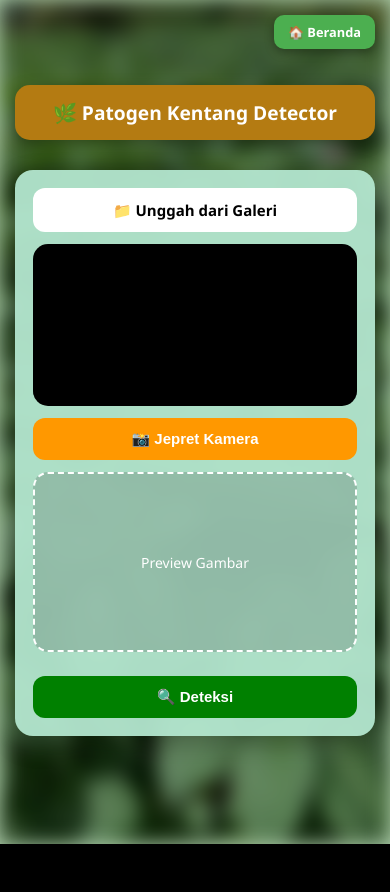
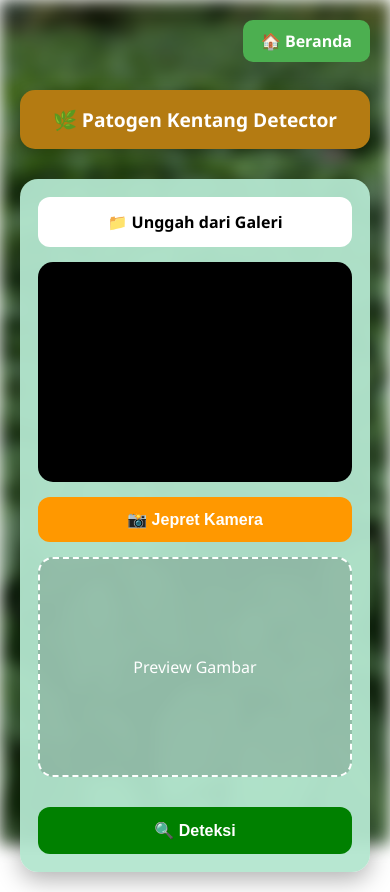
Before and after one commit to Eltinenjelinaleisubun/deteksi-daun-kentang, a Flask app: page /detect in a window 390 px wide. Before the commit the page ends 844 px from the top, so only its background shows below. Run offline with Flask 3, Linux system fonts and the light colour scheme; the visitor is signed in with stand-in values (Sample User, id 1).

Commit message:
Memperbaiki kamera dan preview detect

```diff
--- a/templates/detect.html
+++ b/templates/detect.html
@@ -5,7 +5,6 @@
 
 <meta charset="UTF-8">
 
-<!-- RESPONSIVE MOBILE -->
 <meta name="viewport" content="width=device-width, initial-scale=1.0">
 
 <title>Deteksi Penyakit Kentang</title>
@@ -13,9 +12,9 @@
 <style>
 
 *{
-        box-sizing:border-box;
     margin:0;
     padding:0;
+    box-sizing:border-box;
 }
 
 body{
@@ -24,9 +23,9 @@
     display:flex;
     flex-direction:column;
     align-items:center;
+    padding:20px;
     position:relative;
-        background:#b1d1ae;
-        padding:20px;
+    overflow-x:hidden;
 }
 
 /* ================= BACKGROUND ================= */
@@ -40,7 +39,7 @@
     background-image:url("{{ url_for('static', filename='images/Bc.jpeg') }}");
     background-size:cover;
     background-position:center;
-        filter:blur(10px) brightness(0.6);
+    filter:blur(8px) brightness(0.6);
     z-index:-1;
 }
 
@@ -50,17 +49,17 @@
     width:100%;
     max-width:900px;
     margin-top:20px;
-        padding:15px 20px;
+    padding:16px;
     background:#b47b12;
     color:white;
+    text-align:center;
     font-size:1.5em;
     font-weight:bold;
     border-radius:15px;
-        text-align:center;
     box-shadow:0 4px 15px rgba(0,0,0,0.3);
 }
 
-    /* ================= BUTTON BERANDA ================= */
+/* ================= BERANDA ================= */
 
 .home-top{
     position:fixed;
@@ -71,9 +70,7 @@
     padding:10px 18px;
     border-radius:10px;
     text-decoration:none;
-        font-size:0.9em;
     font-weight:bold;
-        box-shadow:0 4px 10px rgba(0,0,0,0.3);
     z-index:999;
     transition:0.3s;
 }
@@ -85,17 +82,16 @@
 /* ================= CONTAINER ================= */
 
 .upload-container{
+    width:100%;
+    max-width:450px;
     margin-top:30px;
+    background:rgba(180,230,207,0.95);
+    padding:25px;
+    border-radius:18px;
     display:flex;
     flex-direction:column;
     gap:15px;
-        background:rgba(180,230,207,0.95);
-        padding:25px;
-        border-radius:18px;
-        max-width:450px;
-        width:100%;
-        box-shadow:0 8px 25px rgba(0,0,0,0.25);
-        backdrop-filter:blur(3px);
+    box-shadow:0 8px 25px rgba(0,0,0,0.3);
 }
 
 /* ================= BUTTON ================= */
@@ -105,9 +101,8 @@
     padding:14px;
     border-radius:12px;
     text-align:center;
+    font-weight:bold;
     cursor:pointer;
-        font-size:1em;
-        font-weight:bold;
     transition:0.3s;
 }
 
@@ -123,6 +118,8 @@
 
 video{
     width:100%;
+    height:250px;
+    object-fit:cover;
     border-radius:15px;
     background:black;
 }
@@ -132,12 +129,12 @@
 .camera-btn{
     background:#ff9800;
     color:white;
-        padding:12px;
     border:none;
+    padding:13px;
     border-radius:12px;
-        cursor:pointer;
     font-size:1em;
     font-weight:bold;
+    cursor:pointer;
     transition:0.3s;
 }
 
@@ -153,17 +150,17 @@
     border:2px dashed white;
     border-radius:15px;
     display:flex;
+    justify-content:center;
     align-items:center;
-        justify-content:center;
+    overflow:hidden;
     background:rgba(0,0,0,0.15);
     color:white;
-        font-size:1em;
-        overflow:hidden;
 }
 
 .preview img{
     width:100%;
-        border-radius:15px;
+    height:100%;
+    object-fit:cover;
 }
 
 /* ================= DETECT BUTTON ================= */
@@ -171,12 +168,12 @@
 #deteksiBtn{
     background:green;
     color:white;
+    border:none;
     padding:14px;
-        border:none;
     border-radius:12px;
-        cursor:pointer;
     font-size:1em;
     font-weight:bold;
+    cursor:pointer;
     transition:0.3s;
 }
 
@@ -184,43 +181,21 @@
     background:#006400;
 }
 
-    /* ================= RESPONSIVE MOBILE ================= */
+/* ================= MOBILE ================= */
 
-    @media screen and (max-width:768px){
-
-        body{
-            padding:15px;
-        }
+@media(max-width:768px){
 
     header{
+        margin-top:70px;
         font-size:1.2em;
-            padding:14px;
-            margin-top:70px;
-        }
-
-        .home-top{
-            top:15px;
-            right:15px;
-            padding:8px 14px;
-            font-size:0.8em;
     }
 
     .upload-container{
         padding:18px;
-            gap:12px;
     }
 
-        .upload-btn,
-        .camera-btn,
-        #deteksiBtn{
-            width:100%;
-            font-size:15px;
-            padding:12px;
-        }
-
-        .preview{
-            min-height:180px;
-            font-size:14px;
+    video{
+        height:220px;
     }
 
 }
@@ -233,23 +208,17 @@
 
 <div class="background"></div>
 
-<!-- ================= HEADER ================= -->
-
 <header>
     🌿 Patogen Kentang Detector
 </header>
-
-<!-- ================= BUTTON BERANDA ================= -->
 
 <a href="{{ url_for('home') }}" class="home-top">
     🏠 Beranda
 </a>
 
-<!-- ================= CONTAINER ================= -->
-
 <div class="upload-container">
 
-    <!-- UPLOAD GALERI -->
+    <!-- UPLOAD -->
 
     <label class="upload-btn">
 
@@ -258,16 +227,16 @@
         <input
             type="file"
             id="galleryInput"
-            accept="image/*"
-        >
+            accept="image/*">
 
     </label>
 
-    <!-- VIDEO CAMERA -->
+    <!-- VIDEO -->
 
     <video
         id="video"
         autoplay
+        muted
         playsinline>
     </video>
 
@@ -282,12 +251,21 @@
 
     </button>
 
-    <canvas id="canvas" style="display:none;"></canvas>
+    <!-- CANVAS -->
+
+    <canvas
+        id="canvas"
+        style="display:none;">
+    </canvas>
 
     <!-- PREVIEW -->
 
-    <div class="preview" id="preview">
+    <div
+        class="preview"
+        id="preview">
+
         Preview Gambar
+
     </div>
 
     <!-- FORM -->
@@ -295,14 +273,15 @@
     <form
         id="deteksiForm"
         method="POST"
+        action="{{ url_for('detect') }}"
         enctype="multipart/form-data">
     </form>
 
-    <!-- DETECT BUTTON -->
+    <!-- DETECT -->
 
     <button
+        type="submit"
         id="deteksiBtn"
-        type="submit"
         form="deteksiForm">
 
         🔍 Deteksi
@@ -313,14 +292,52 @@
 
 <script>
 
+// ================= ELEMENT =================
+
 const galleryInput = document.getElementById("galleryInput");
 const video = document.getElementById("video");
 const canvas = document.getElementById("canvas");
 const preview = document.getElementById("preview");
 const form = document.getElementById("deteksiForm");
+const captureBtn = document.getElementById("captureBtn");
 
+// ================= BUKA KAMERA =================
 
-// ================= GALERI =================
+async function startCamera(){
+
+    try{
+
+        const stream = await navigator.mediaDevices.getUserMedia({
+
+            video:{
+                facingMode:"environment"
+            },
+
+            audio:false
+
+        });
+
+        video.srcObject = stream;
+
+    }
+
+    catch(error){
+
+        console.log(error);
+
+        alert(
+            "Kamera tidak bisa dibuka. Pastikan izin kamera diaktifkan."
+        );
+
+    }
+
+}
+
+// JALANKAN CAMERA
+
+startCamera();
+
+// ================= UPLOAD GALERI =================
 
 galleryInput.addEventListener("change", function(){
 
@@ -334,48 +351,31 @@ galleryInput.addEventListener("change", function(){
 
 });
 
+// ================= JEPRET KAMERA =================
 
-// ================= CAMERA =================
-
-navigator.mediaDevices.getUserMedia({
-
-    video:{
-        facingMode:"environment"
-    }
-
-})
-
-.then(stream => {
-
-    video.srcObject = stream;
-
-})
-
-.catch(err => {
-
-    alert("Kamera tidak bisa dibuka: " + err);
-
-});
-
-
-// ================= JEPRET =================
-
-document.getElementById("captureBtn")
-.addEventListener("click", function(){
+captureBtn.addEventListener("click", function(){
 
     const ctx = canvas.getContext("2d");
 
     canvas.width = video.videoWidth;
     canvas.height = video.videoHeight;
 
-    ctx.drawImage(video, 0, 0);
+    ctx.drawImage(
+        video,
+        0,
+        0,
+        canvas.width,
+        canvas.height
+    );
 
-    canvas.toBlob(blob => {
+    canvas.toBlob(function(blob){
 
         const file = new File(
             [blob],
             "camera.jpg",
-            { type:"image/jpeg" }
+            {
+                type:"image/jpeg"
+            }
         );
 
         showPreview(file);
@@ -386,17 +386,16 @@ document.getElementById("captureBtn")
 
 });
 
-
-// ================= PREVIEW =================
+// ================= SHOW PREVIEW =================
 
 function showPreview(file){
 
     const reader = new FileReader();
 
-    reader.onload = e => {
+    reader.onload = function(e){
 
         preview.innerHTML =
-        <img src="${e.target.result}">;
+        `<img src="${e.target.result}">`;
 
     };
 
@@ -404,8 +403,7 @@ function showPreview(file){
 
 }
 
-
-// ================= FORM FILE =================
+// ================= SET FORM FILE =================
 
 function setFormFile(file){
 
```
Lines whose indentation alone changed are shown as unchanged.
